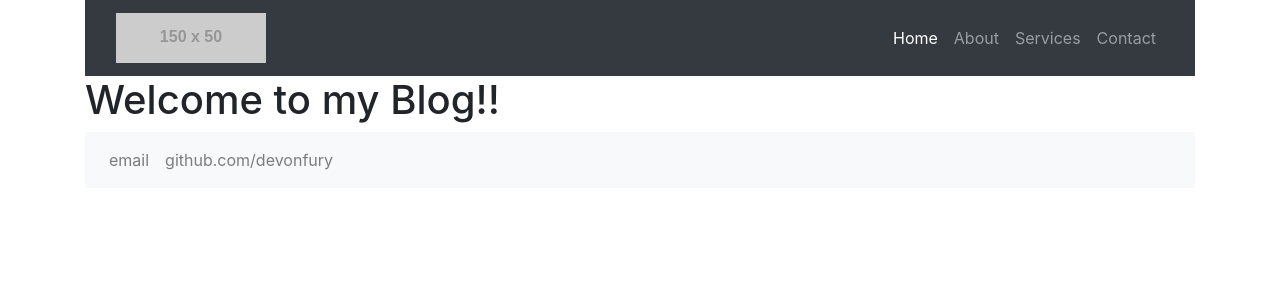
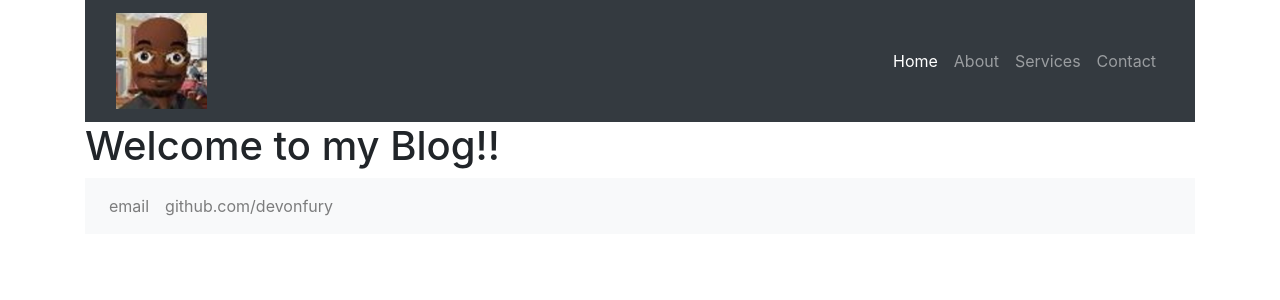
Before and after one commit to devonfury/devonfury.github.io, a Jekyll site: the page built from index.md, in a window 1280 px wide. Shown: the top 300 px of the page. Built offline with Jekyll 4.4.1, drawn with Linux system fonts in a browser that asks for light colours.

Commit message:
added avatar

```diff
--- a/_layouts/default.html
+++ b/_layouts/default.html
@@ -15,7 +15,7 @@
 				<nav class="navbar navbar-expand-lg navbar-dark bg-dark static-top">
 					<div class="container">
 					<a class="navbar-brand" href="#">
-							<img src="http://placehold.it/150x50?text=Logo" alt="">
+							<img src="/images/avatar.png" alt="">
 						</a>
 					<button class="navbar-toggler" type="button" data-toggle="collapse" data-target="#navbarResponsive" aria-controls="navbarResponsive" aria-expanded="false" aria-label="Toggle navigation">
 							<span class="navbar-toggler-icon"></span>
```
